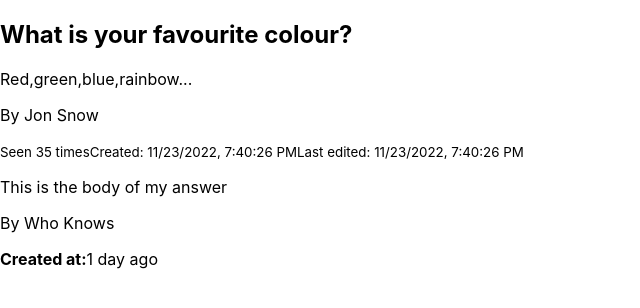
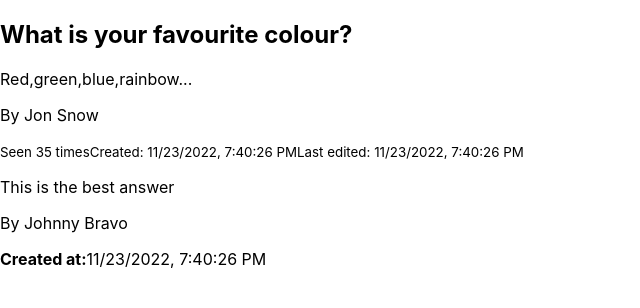
Before and after one commit to CodeCoreYVR/react_client_sept2022, a React (Create React App) app: page / in a window 1280 px wide. Shown: the top 308 px of the page, without its empty margins (0-640 px from the left). Built offline with nearby package versions, Linux system fonts and the light colour scheme.

Commit message:
react client add props to AnswerDetails

```diff
--- a/src/index.js
+++ b/src/index.js
@@ -3,6 +3,7 @@
 import './index.css';
 // import App from './App';
 import reportWebVitals from './reportWebVitals';
+
 
 const QuestionShowPage = () => {
   //This component will have one main element, with two children elements
@@ -16,7 +17,11 @@
       created_at={ new Date() }
       updated_at={ new Date() }
       />
-      <AnswerDetails/>
+      <AnswerDetails
+      body="This is the best answer"
+      author={{full_name: "Johnny Bravo"}}
+      created_at={new Date()}
+      />
     </main>
   )
 }
@@ -38,14 +43,14 @@
   )
 }
 
-const AnswerDetails = () => {
+const AnswerDetails = ({body, author, created_at}) => {
   return(
     <div>
-      <p>This is the body of my answer</p>
-      <p>By Who Knows</p>
+      <p>{body}</p>
+      <p>By {author.full_name}</p>
       <p>
         <strong>Created at:</strong>
-        1 day ago
+        {created_at.toLocaleString()}
       </p>
     </div>
   )
```
